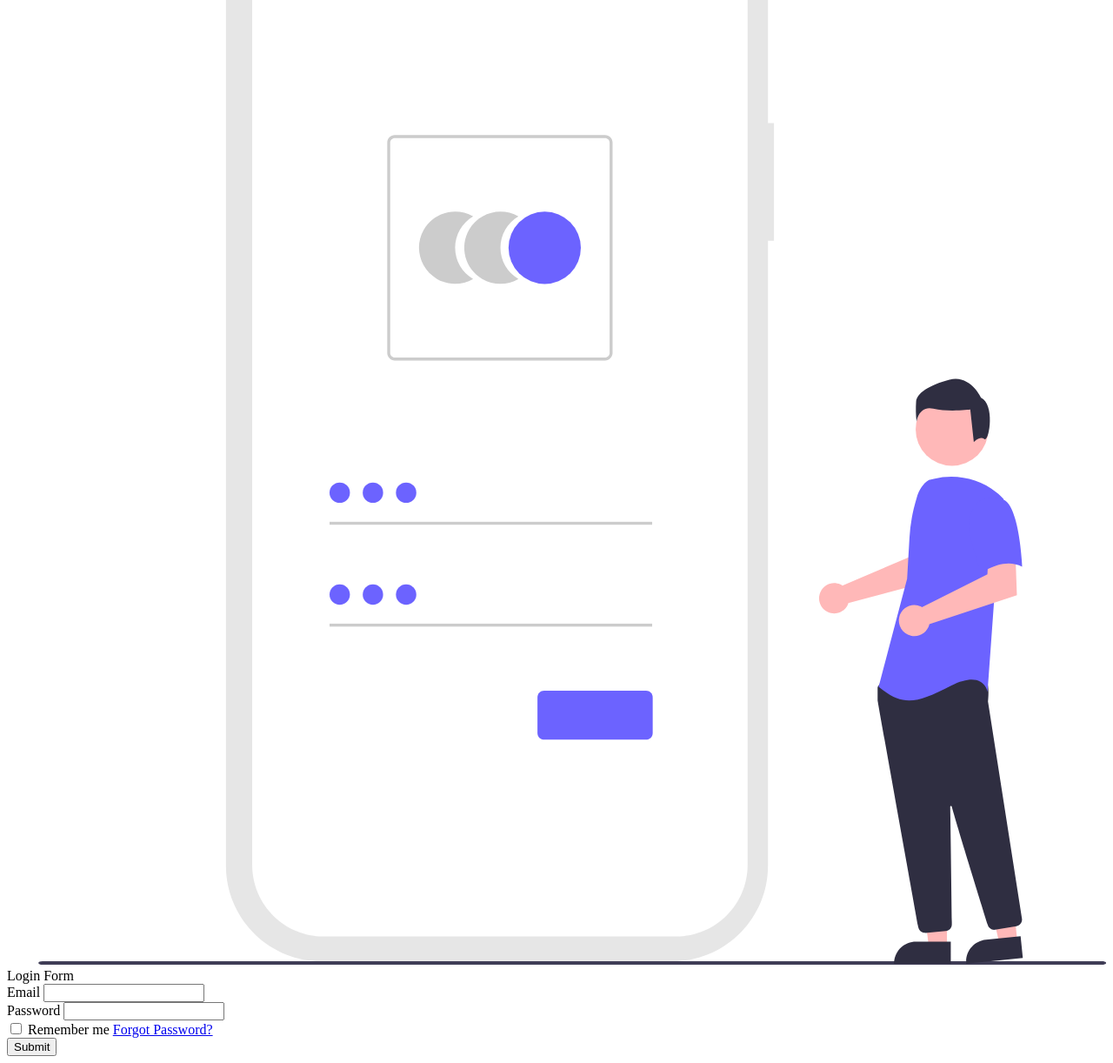
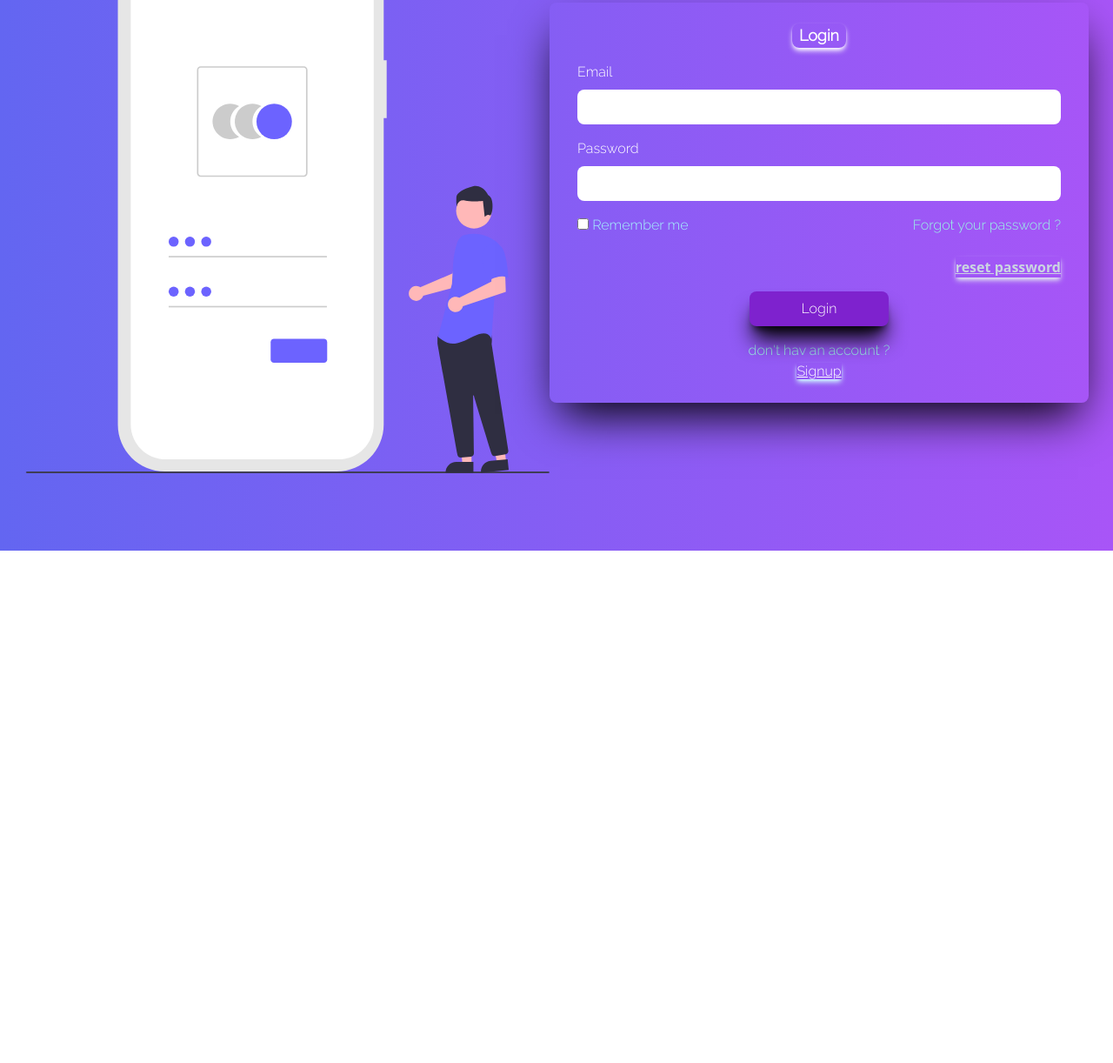
Before and after one commit to tesimon/cool-animated-form-2, a website: page index.html in a window 1280 px wide. Shown: the part 167-1389 px from the top of the page at 87% size. After the commit the page ends 800 px from the top, so only its background shows below. Drawn offline with Linux system fonts and the light colour scheme; files that its build step writes are made by us from their sources.

Commit message:
new updates in login form

```diff
--- a/index.html
+++ b/index.html
@@ -4,118 +4,105 @@
     <meta charset="UTF-8" />
     <meta http-equiv="X-UA-Compatible" content="IE=edge" />
     <meta name="viewport" content="width=device-width, initial-scale=1.0" />
+    <link rel="stylesheet" href="./public/build/tailwind.css" />
+    <link rel="preconnect" href="https://fonts.googleapis.com" />
+    <link rel="preconnect" href="https://fonts.gstatic.com" crossorigin />
+    <link
+      href="https://fonts.googleapis.com/css2?family=Raleway:ital,wght@0,300;1,800&display=swap"
+      rel="stylesheet" />
 
-    <link
-      href="https://fonts.googleapis.com/css2?family=Open+Sans:wght@300;400;600;700;800&display=swap"
-      rel="stylesheet" />
-    <title>hello world</title>
+    <title>Form</title>
   </head>
-  <body
-    class="bg-yellow-100 overflow-x-hidden lg:overflow-x-auto lg:overflow-hidden flex items-center justify-center lg:h-screen">
-    <!-- remove flex classes from body tag to remove the horizontal and vertical position -->
-
+  <body>
     <div
-      class="login-container container w-full lg:w-4/5 lg:bg-white h-screen lg:h-screen-75 lg:border border-gray-300 rounded-lg flex flex-wrap lg:flex-nowrap flex-col lg:flex-row justify-between group max-[1024px]:grid max-[1024px]:grid-rows-2">
-      <!-- product Side -->
+      class="bg-gradient-to-r from-indigo-500 to-purple-500 h-screen flex items-center justify-center px-3 relative max-[1024px]:h-screen">
       <div
-        class="w-full lg:w-1/2 h-28 lg:h-full mt-32 lg:mt-0 lg:bg-theme-yellow-dark flex relative order-2 justify-center items-center">
-        <!-- <span
-            class="transform block whitespace-nowrap h-full -rotate-90 text-[55px] 2xl:text-[70px] font-black uppercase text-yellow-300 opacity-0 transition-all group-hover:opacity-100 ml-10 2xl:ml-12 group-hover:-ml-20 2xl:group-hover:ml-26 lg:group-hover:ml-20 duration-1000 lg:duration-700 ease-in-out"
-            >Helo World</span
-          > -->
-
-        <!-- product text -->
-
-        <div
-          class="product absolute right-0 bottom-0 flex items-center lg:justify-center w-full opacity-50 lg:opacity-100 max-[1000px]:w-1/2 max-[1024px]:h-1/2">
-          <!-- product image -->
-          <img
-            src="./images/login.svg"
-            alt="Login Image"
-            class="max-[1024px]:h-1/2 w-1/2" />
-          <!-- <div
-            class="shadow w-full h-5 bg-black bg-opacity-25 filter blur absolute bottom-0 lg:bottom-14 left-0 lg:left-24 rounded-full transform skew-x-10"></div>
-          <!-- product shadow -->
+        class="content flex flex-row items-center justify-center w-full max-[850px]:flex max-[540px]:flex-col"
+        id="hello">
+        <div class="w-1/2">
+          <img src="./images/login.svg" alt="" class="py-[5px]" />
         </div>
-
-        <div class="hidden lg:block w-1/3 bg-white ml-auto"></div>
-      </div>
-      <!-- Product Side End-->
-
-      <!-- Login Form -->
-      <div class="w-full lg:w-1/2 order-1 lg:order-2">
-        <div
-          class="form-wrapper flex items-center lg:h-full px-10 relative z-10 pt-16 lg:pt-0">
-          <div class="w-full space-y-5">
+        <div class="w-1/2 lg:grid max-[540px]:h-1/3 mr-4">
+          <form
+            class="form px-8 py-6 max-[540px]:py-2 max-[540px]:px-2 rounded-lg shadow-2xl flex shadow-black flex-col items-center justify-center bg-* opacity-0 transition duration-1000 ease-in-out hover:-translate-y-1 hover:scale-y-100 hover:transition-transform hover:duration-500 dropShadow-3xl">
+            <h2
+              class="text-lg font-bold px-2 rounded-lg mb-4 text-white shadow-md shadow-white overflow-hidden">
+              Login
+            </h2>
+            <div class="mb-4 w-full lg:self-stretch">
+              <label
+                class="block text-white font-medium mb-2 max-[540px]:mb-1 w-1/2"
+                for="email">
+                Email
+              </label>
+              <input
+                class="p-2 max-[540px]:p-1 rounded-lg w-full focus:outline-none"
+                type="email"
+                id="email"
+                name="email"
+                required />
+            </div>
+            <div class="mb-4 w-full lg:self-stretch">
+              <label
+                class="block text-white text-bold font-medium mb-2"
+                for="password">
+                Password
+              </label>
+              <input
+                class="w-full p-2 max-[540px]:p-1 rounded-lg focus:outline-none"
+                type="password"
+                id="password"
+                name="password"
+                required />
+            </div>
             <div
-              class="form-caption flex items-end justify-center text-center space-x-3 mb-20">
-              <span class="text-3xl font-semibold text-gray-700">Login</span>
-              <span class="text-base text-gray-800">Form</span>
-            </div>
-            <!-- form caption -->
-
-            <div class="form-element">
-              <label class="space-y-2 w-full lg:w-4/5 block mx-auto">
-                <span class="block text-lg text-gray-800 tracking-wide"
-                  >Email</span
+              class="grid grid-cols-2 justify-between mb-4 self-stretch max-[420px]:grid-cols-1 max-[420px]:items-start">
+              <div class="">
+                <input
+                  type="checkbox"
+                  name=""
+                  id=""
+                  class="bg-purple-500 transition duration-300 ease-in-out" />
+                <span class="max-[680px]:text-[11px] text-cyan-200"
+                  >Remember me</span
                 >
-                <span class="block">
-                  <input
-                    type="text"
-                    class="bg-yellow-100 lg:bg-white border lg:border-2 border-gray-400 lg:border-gray-200 w-full p-3 focus:outline-none active:outline-none focus:border-gray-400 active:border-gray-400" />
+              </div>
+              <div class="flex flex-col items-end justify-end">
+                <span
+                  class="text-teal-200 rounded-md max-[850px]:hidden hover:text-cyan-200 cursor-pointer"
+                  >Forgot your password ?
+                  <br />
+                  <br />
                 </span>
-              </label>
-            </div>
-            <!-- form element -->
-
-            <div class="form-element">
-              <label class="space-y-2 w-full lg:w-4/5 block mx-auto">
-                <span class="block text-lg text-gray-800 tracking-wide"
-                  >Password</span
-                >
-                <span class="block">
-                  <input
-                    type="password"
-                    class="bg-yellow-100 lg:bg-white border lg:border-2 border-gray-400 lg:border-gray-200 w-full p-3 focus:outline-none active:outline-none focus:border-gray-400 active:border-gray-400" />
-                </span>
-              </label>
-            </div>
-            <!-- form element -->
-
-            <div class="form-element">
-              <div
-                class="w-full lg:w-4/5 block mx-auto flex items-center justify-between">
-                <label
-                  class="block text-gray-800 tracking-wide flex items-center space-x-2 select-none">
-                  <input type="checkbox" name="" id="" />
-                  <span class="block text-gray-800 tracking-wide"
-                    >Remember me</span
-                  >
-                </label>
                 <a
                   href="#"
-                  class="block text-gray-800 tracking-wide inline-block border-b border-gray-300"
-                  >Forgot Password?</a
-                >
+                  class="text-slate-300 hover:text-teal-200 underline text-center max-[680px]:text-[11px] hover:shadow-md hover:shadow-slate-200 shadow-md shadow-slate-200 font-sans font-bold"
+                  >reset password
+                </a>
               </div>
             </div>
-            <!-- form element -->
+            <div class="mb-4">
+              <button
+                class="text-white bg-purple-700 hover:text-cyan-200 py-2 px-4 rounded-lg w-40 transition duration-300 ease-in-out transform hover:-translate-y-1 hover:scale-105 shadow-xl shadow-black">
+                Login
+              </button>
+            </div>
+            <div class="text-center">
+              <a href="#" class="text-teal-200 max-[540px]:text-[12px]">
+                don't hav an account ?
+                <br />
 
-            <div class="form-element">
-              <span class="w-full lg:w-4/5 block mx-auto">
-                <input
-                  type="submit"
-                  class="cursor-pointer border-2 border-yellow-200 w-full p-3 bg-yellow-200 focus:outline-none active:outline-none focus:bg-theme-yellow active:bg-theme-yellow hover:bg-theme-yellow transition-all" />
-              </span>
+                <a
+                  href="#"
+                  class="text-white underline hover:font-bold shadow-md shadow-cyan-100 max-[540px]:text-[12px]"
+                  >Signup</a
+                >
+              </a>
             </div>
-            <!-- form element -->
-          </div>
+          </form>
         </div>
-        <!-- form wrapper -->
       </div>
-      <!-- Login Form End-->
     </div>
-
-    <script src="./js/script.js"></script>
+    <script src="./script.js"></script>
   </body>
 </html>
```
Also changed, not shown: form.html (deleted, +0 -108 lines), images/3.jpg (deleted), images/logo-bg.png (deleted), images/signup.svg (deleted), images/success.png (deleted).
